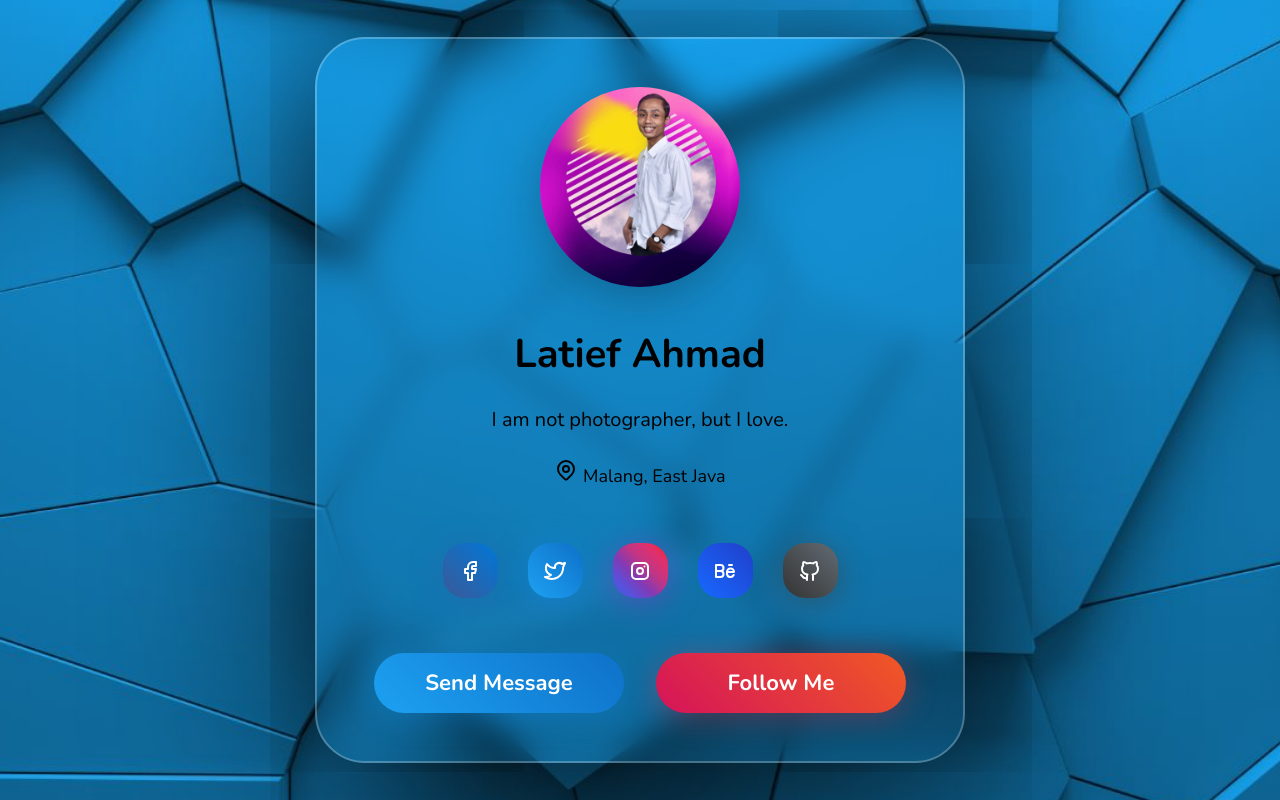
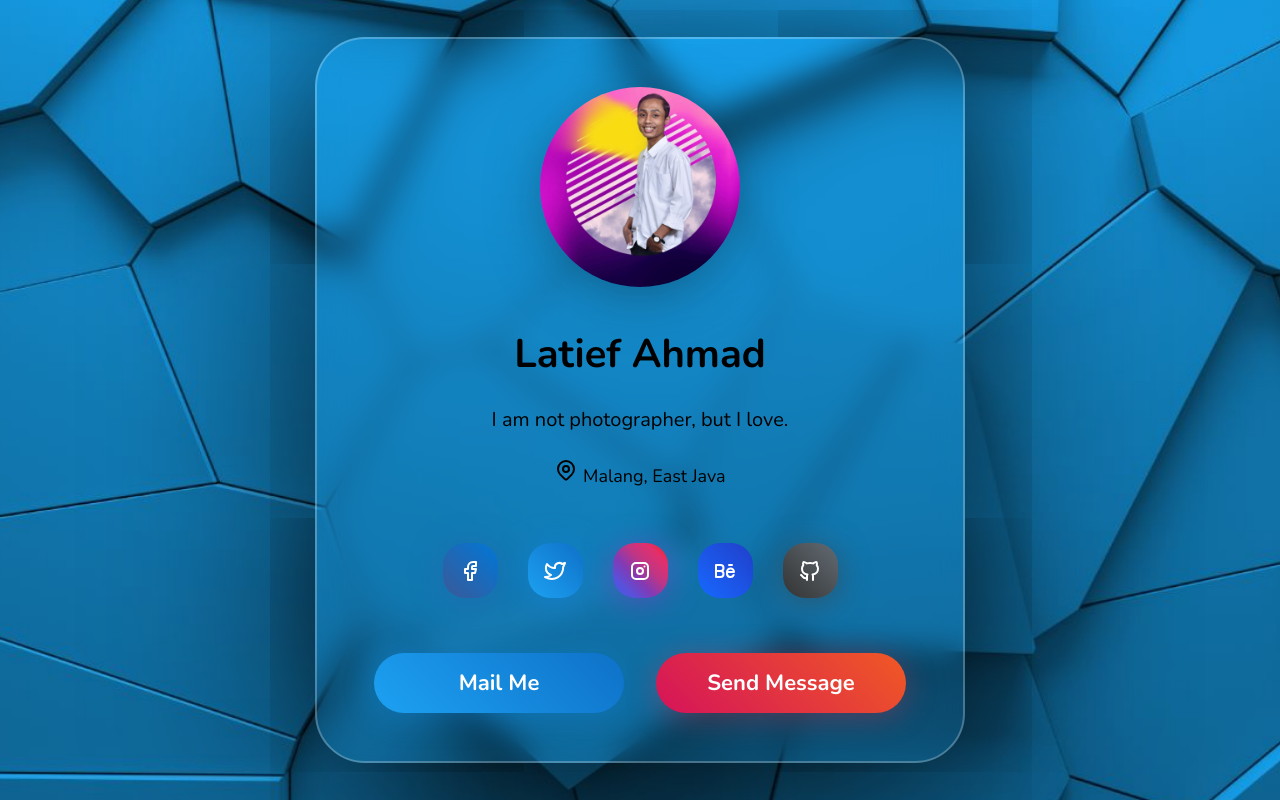
Before and after one commit to latiefahmad/biolink, a plain HTML site: page index.html in a window 1280 px wide. Drawn offline with nearby package versions, Linux system fonts and the light colour scheme; files whose address does not match are found by name.

Commit message:
update mail

```diff
--- a/index.html
+++ b/index.html
@@ -81,8 +81,8 @@
        </div>
 
        <div class="profile-card__actions">
-            <button class="blue"><a href="mailto: admin@latief.my.id">Send Message</a></button>
-            <button class="orange"><a href="https://t.me/latiefahmad">Follow Me</a></button>
+            <button class="blue"><a href="mailto: admin@latief.my.id">Mail Me</a></button>
+            <button class="orange"><a href="https://t.me/latiefahmad">Send Message</a></button>
        </div>
     </div>
 </body>
```
